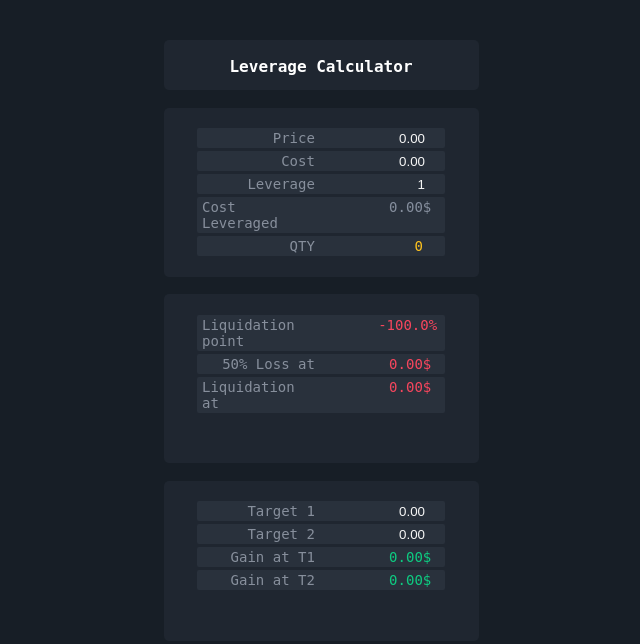
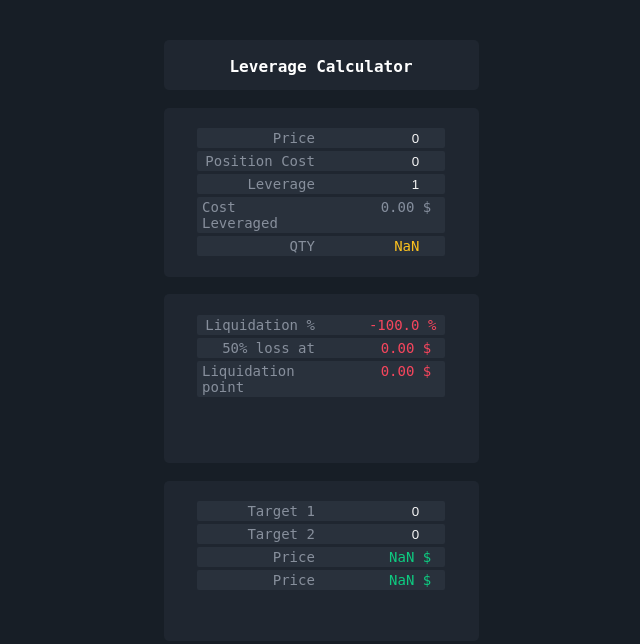
Before and after one commit to nconnector/leverage-calculator, a plain HTML site: page index.html in a window 1280 px wide. Shown: the part 106-750 px from the top of the page, without its empty margins (319-959 px from the left). Drawn offline with Linux system fonts and the light colour scheme.

Commit message:
class data model

```diff
--- a/index.html
+++ b/index.html
@@ -11,62 +11,9 @@
         <div class="container">
             <form id="form" class="grid">
                 <div class="group header"><h1>Leverage Calculator</h1></div>
-                <div class="group">
-                    <div class="grid__item input">
-                        <label for="input__price">Price </label>
-                        <input type="number" name="input__price" id="input__price" value="0.00" min="0" step="0.00001" />
-                    </div>
-                    <div class="grid__item input">
-                        <label for="input__position__cost">Cost </label>
-                        <input type="number" name="input__position__cost" id="input__position__cost" value="0.00" min="0" step="0.01" />
-                    </div>
-                    <div class="grid__item input">
-                        <label for="input__leverage">Leverage </label>
-                        <input type="number" name="input__leverage" id="input__leverage" value="1" min="1" />
-                    </div>
-                    <div class="grid__item output">
-                        <span>Cost Leveraged </span>
-                        <span id="output__position__leveraged">0.00</span>
-                    </div>
-                    <div class="grid__item output">
-                        <span>QTY </span>
-                        <span id="output__quantity" class="integer yellow">0</span>
-                    </div>
-                </div>
-
-                <div class="group red">
-                    <div class="grid__item output">
-                        <span>Liquidation point </span>
-                        <span id="output__liquidation__percentage" class="percent">-100%</span>
-                    </div>
-                    <div class="grid__item output">
-                        <span>50% Loss at </span>
-                        <span id="output__liquidation__price__half">0.00</span>
-                    </div>
-                    <div class="grid__item output">
-                        <span>Liquidation at </span>
-                        <span id="output__liquidation__price">0.00</span>
-                    </div>
-                </div>
-
-                <div class="group green">
-                    <div class="grid__item input">
-                        <label for="input__target1">Target 1 </label>
-                        <input type="number" name="input__target1" id="input__target1" value="0.00" min="0" step="0.00001" />
-                    </div>
-                    <div class="grid__item input">
-                        <label for="input__target2">Target 2 </label>
-                        <input type="number" name="input__target2" id="input__target2" value="0.00" min="0" step="0.00001" />
-                    </div>
-                    <div class="grid__item output">
-                        <span>Gain at T1 </span>
-                        <span id="output__profit__target1">0.00</span>
-                    </div>
-                    <div class="grid__item output">
-                        <span>Gain at T2 </span>
-                        <span id="output__profit__target2">0.00</span>
-                    </div>
-                </div>
+                <div class="group white"></div>
+                <div class="group red"></div>
+                <div class="group green"></div>
             </form>
         </div>
     </body>
--- a/main.js
+++ b/main.js
@@ -1,88 +1,186 @@
+let form = document.getElementById('form')
+const groupWhite = document.querySelector(".group.white")
+const groupRed = document.querySelector(".group.red")
+const groupGreen = document.querySelector(".group.green")
 
-// whole form
-let form = document.getElementById('form')
-//inputs
-let inputPrice = document.getElementById('input__price')
-let inputLeverage = document.getElementById('input__leverage')
-let inputPositionCost = document.getElementById('input__position__cost')
-let inputTargetPrice1 = document.getElementById('input__target1')
-let inputTargetPrice2 = document.getElementById('input__target2')
-// outputs
-let outputQty = document.getElementById('output__quantity')
-let outputPositionCost = document.getElementById('output__position__cost')
-let outputPositionLeveraged = document.getElementById('output__position__leveraged')
-let outputLiquidationPercentage = document.getElementById('output__liquidation__percentage')
-let outputLiquidationPriceHalf = document.getElementById('output__liquidation__price__half')
-let outputLiquidationPrice = document.getElementById('output__liquidation__price')
-let outputTargetProfit1 = document.getElementById('output__profit__target1')
-let outputTargetProfit2 = document.getElementById('output__profit__target2')
+class Variable {
+    // HTML representation as .grid__item
+    // value representation for calculations
+    //
+    // TODO:
+    //     setter to move to another group?
+    //     setter when type is changed
+    //   ! setter when value is changed to adjust HTML
 
-function calculate (e) {
-    let long = true
-    let price = parseFloat(inputPrice.value)
-    let positionCost = parseFloat(inputPositionCost.value)
-    let leverage = parseInt(inputLeverage.value)
-    let qty = 0
-    let target1 = parseFloat(inputTargetPrice1.value)
-    let target2 = parseFloat(inputTargetPrice2.value)
-    let commissionRate = 0.01 // TODO
+    constructor(label, type, group, value, format, min, max, step) {
+        // label:
+        //    text displayed in HTML
+        // id:
+        //    #id
+        // type:
+        //    input, range, boolean, output
+        // group:
+        //    white, red, green
+        // format:
+        //    $, %, int
 
-    let positionLeveraged = 0.00
-    let liquidationPercentage = 1.00 / leverage // TODO: -maintenance margin required
-    let liquidationPriceHalf
-    let liquidationPrice
-    let targetProfit1
-    let targetProfit2
+        this.label = label
+        this.type = type
+        this.group = group
+        this.value = value
+        this.format = format
 
-    if (qty && !positionCost) {
-        // if QTY is provided
-        positionCost = price * qty / leverage
-        positionLeveraged = price * qty
-        console.log('QTY provided, price not')
-    } else if (!qty && positionCost) {
-        // if PositionCost is provided
-        positionLeveraged = positionCost * leverage
-        qty = positionLeveraged / price
-        console.log('price provided, QTY not')
-    } else {
-        // raise error if both
-        console.warn(`error in positionCost and QTY inputs\npositionCost: ${positionCost}\nQTY: ${qty}`)}
+        this.min = min
+        this.max = max
+        this.step = step
 
-    if (long) { // long position
-        liquidationPriceHalf = price * ( 1.00 - liquidationPercentage/2 )
-        liquidationPrice = price * ( 1.00 - liquidationPercentage )
-        targetProfit1 = (target1 - price) * qty * ( 1.00 - commissionRate )
-        targetProfit2 = (target2 - price) * qty * ( 1.00 - commissionRate )
-    } else { // short position
-        liquidationPriceHalf = price * ( 1.00 + liquidationPercentage/2 )
-        liquidationPrice = price * ( 1.00 + liquidationPercentage )
-        targetProfit1 = (price - target1) * qty * ( 1.00 - commissionRate )
-        targetProfit2 = (price - target2) * qty * ( 1.00 - commissionRate )
+        this.id = label.replace(' ', '_').toLowerCase()
+        this.htmlDiv = this.createDiv()
+    }
+    get valueStr() {
+        switch(this.format) {
+            case 'currency':
+                return parseFloat(this.value).toFixed(2) + ' $'
+            case 'percent':
+                return parseFloat(this.value*-100).toFixed(1) + ' %'
+            case 'qty':
+                if (this.value == 0) {return 0}
+                else if (this.value > 0.0001) {return parseFloat(this.value).toFixed(2)}
+                else {return parseFloat(this.value).toFixed(8)}
+            default:
+                return this.value
+        }
+    }
+    get v() {
+        return this.value
+    }
+    set setVal(newValue) {
+        this.value = newValue
+        if (this.type === 'output') {
+            this.htmlDiv.lastElementChild.innerText = this.valueStr
+        } else {
+            this.htmlDiv.lastElementChild.value = this.value
+        }
     }
 
-    if (qty == 0) {
-        qty = parseFloat(qty).toFixed(0)
-    } else if (qty > 0.0001) {
-        qty = parseFloat(qty).toFixed(2)
-    } else {
-        qty = parseFloat(qty).toFixed(8)
+    createDiv() {
+        let div = document.createElement('div')
+        let labelField
+        let valueField
+        div.classList.add('grid__item', this.type)
+        if (this.type === 'output') {
+            labelField = document.createElement('span')
+            labelField.innerText = this.label
+            valueField = document.createElement('span')
+            valueField.innerText = this.valueStr
+
+        } else { // add range and switch
+            labelField = document.createElement('label')
+            labelField.setAttribute('for', this.id)
+            labelField.innerText = this.label
+            valueField = document.createElement('input')
+            valueField.id = this.id
+            valueField.type = 'number'
+            valueField.value = this.value
+            if (this.min >= 0) valueField.min = this.min
+            if (this.max >= 0) valueField.max = this.max
+            if (this.step >=0 ) valueField.step = this.step
+            valueField.inputMode = 'decimal'
+            valueField.addEventListener('input', () => {
+                this.setVal = valueField.value
+            })
+        }
+        // special class for QTY
+        if (this.label === 'QTY') {valueField.className='yellow'}
+        valueField.classList.add(this.format)
+
+        // append DIV to its group
+        div.append(labelField)
+        div.append(valueField)
+        switch(this.group) {
+            case 'red':
+                groupRed.append(div)
+                break
+            case 'green':
+                groupGreen.append(div)
+                break
+            case 'white':
+                groupWhite.append(div)
+                break
+        }
+
+        return div
+
     }
-    inputPositionCost.innerText = parseFloat(positionCost).toFixed(2)+"$"
-    outputQty.innerText = qty
-    outputPositionLeveraged.innerText = parseFloat(positionLeveraged).toFixed(2)+"$"
-    outputLiquidationPercentage.innerText = parseFloat(-100*liquidationPercentage).toFixed(1)+"%"
-    outputLiquidationPriceHalf.innerText = parseFloat(liquidationPriceHalf).toFixed(2)+"$"
-    outputLiquidationPrice.innerText = parseFloat(liquidationPrice).toFixed(2)+"$"
-    outputTargetProfit1.innerText = parseFloat(targetProfit1).toFixed(2)+"$"
-    outputTargetProfit2.innerText = parseFloat(targetProfit2).toFixed(2)+"$"
+}
+
+// Group 1 - white
+let price = new Variable('Price', 'input', 'white', 0.00, 'currency', 0, undefined, 0.00001)
+let positionCost = new Variable('Position Cost', 'input', 'white', 0.00, 'currency', 0, undefined, 0.01)
+let leverage = new Variable('Leverage', 'input', 'white', 1, 'qty', 1, 150, 1)
+let positionLeveraged = new Variable('Cost Leveraged', 'output', 'white', 0.00, 'currency')
+let qty = new Variable('QTY', 'output', 'white', 0, 'qty')
+// Group 2 - red
+let liquidationPercentage = new Variable('Liquidation %', 'output', 'red', 0.00, 'percent')
+let liquidationPriceHalf = new Variable('50% loss at', 'output', 'red', 0.00, 'currency')
+let liquidationPrice = new Variable('Liquidation point', 'output', 'red', 0.00, 'currency')
+// Group 3 - green
+let targetPrice1 = new Variable('Target 1', 'input', 'green', 0.00, 'currency', 0, undefined, 0.00001)
+let targetPrice2 = new Variable('Target 2', 'input', 'green', 0.00, 'currency', 0, undefined, 0.00001)
+let targetProfit1 = new Variable('Price', 'output', 'green', 0.00, 'currency')
+let targetProfit2 = new Variable('Price', 'output', 'green', 0.00, 'currency')
+let long = {'v':true} // TODO: VARIABLE THIS
+let commissionRate = {'v': 0.01} // todo
+
+
+
+// MATH
+let latestInput
+function calculate(e) {
+    latestInput = e ? e.target : null
+    switch(latestInput) {
+        case qty.htmlDiv.lastElementChild:
+            // if QTY is provided
+            positionCost.setVal = price.v * qty.v / leverage.v
+            positionLeveraged.setVal = price.v * qty.v
+            console.log('QTY was the last input')
+            break
+        case liquidationPrice.htmlDiv.lastElementChild:
+            // if positionCost is provided
+            positionLeveraged.setVal = positionCost.v * leverage.v
+            qty.setVal = positionLeveraged.v / price.v
+            console.log('price was the last input')
+            break
+        default:
+            // if positionCost is provided
+            positionLeveraged.setVal = positionCost.v * leverage.v
+            qty.setVal = positionLeveraged.v / price.v
+            console.log('price was the last input')
+            break
+
+    }
+
+    liquidationPercentage.setVal = 1.00 / leverage.v
+
+    if (long.v) { // long position
+        liquidationPriceHalf.setVal = price.v * ( 1.00 - liquidationPercentage.v/2 )
+        liquidationPrice.setVal = price.v * ( 1.00 - liquidationPercentage.v )
+        targetProfit1.setVal = (targetPrice1.v - price.v) * qty.v * ( 1.00 - commissionRate.v )
+        targetProfit2.setVal = (targetPrice2.v - price.v) * qty.v * ( 1.00 - commissionRate.v )
+    } else { // short position
+        liquidationPriceHalf.setVal = price.v * ( 1.00 + liquidationPercentage.v/2 )
+        liquidationPrice.setVal = price.v * ( 1.00 + liquidationPercentage.v )
+        targetProfit1.setVal = (price.v - targetPrice1.v) * qty.v * ( 1.00 - commissionRate.v )
+        targetProfit2.setVal = (price.v - targetPrice2.v) * qty.v * ( 1.00 - commissionRate.v )
+    }
 
     // set cookies
     let cookies = {
-        'price': price,
-        'positionCost': positionCost,
-        'leverage': leverage,
-        'target1': target1,
-        'target2': target2
+        'price': price.v,
+        'positionCost': positionCost.v,
+        'leverage': leverage.v,
+        'targetPrice1': targetPrice1.v,
+        'targetPrice2': targetPrice2.v
     }
     setCookies(cookies)
 
@@ -91,11 +189,13 @@ function calculate (e) {
 }
 
 
+
 // COOKIES
 
 function setCookies(cookies) {
     // expiry in 30 days
-    let expiry = new Date(new Date().getTime()+30*24*3600*1000)
+    let expiry = new Date(new Date()
+        .getTime()+30*24*3600*1000)
         .toGMTString()
     document.cookie = `formdata=${JSON.stringify(cookies)}; expires=${expiry}`
 }
@@ -104,13 +204,14 @@ function getCookies() {
     let cookies = document.cookie.match(new RegExp('formdata' + '=([^;]+)'));
     cookies && (cookies = JSON.parse(cookies[1]))
     if (cookies) {
-        inputPrice.value = cookies['price']
-        inputPositionCost.value = cookies['positionCost']
-        inputLeverage.value = cookies['leverage']
-        inputTargetPrice1.value = cookies['target1']
-        inputTargetPrice2.value = cookies['target2']
+        price.setVal = cookies['price']
+        positionCost.setVal = cookies['positionCost']
+        leverage.setVal = cookies['leverage']
+        targetPrice1.setVal = cookies['targetPrice1']
+        targetPrice2.setVal = cookies['targetPrice2']
     }
 }
+
 
 
 // ONLOAD
@@ -119,9 +220,9 @@ getCookies()
 calculate()
 
 
+
 // add listeners
 
-form.addEventListener('submit', calculate)
 for (inp of form.elements) {
-    inp.addEventListener('input', calculate)
+    inp.addEventListener('input', (e) => calculate(e, inp))
 }
--- a/style.css
+++ b/style.css
@@ -60,8 +60,7 @@ h1 {
     margin-bottom: 5%;
 }
 
-.input,
-.output {
+.grid__item {
     width: 17rem;
     margin: 3px auto;
     padding: 2px 5px;
@@ -75,6 +74,7 @@ h1 {
 
 input {
     width: 6.25rem;
+    padding-right: 0.8ch;
     text-align: right;
     justify-self: end;
     border: 0;
@@ -86,11 +86,11 @@ span {
     justify-self: end;
     padding-right: 0.625rem;
 }
-span.integer {
-    padding-right: calc(0.625rem + 1ch);
+span.qty {
+    padding-right: calc(0.625rem + 1.4ch);
 }
 span.percent {
-    padding-right: calc(0.625rem - 0.7ch);
+    padding-right: calc(0.625rem - 0.6ch);
 }
 
 label,
```
Also changed, not shown: 1 other file.
